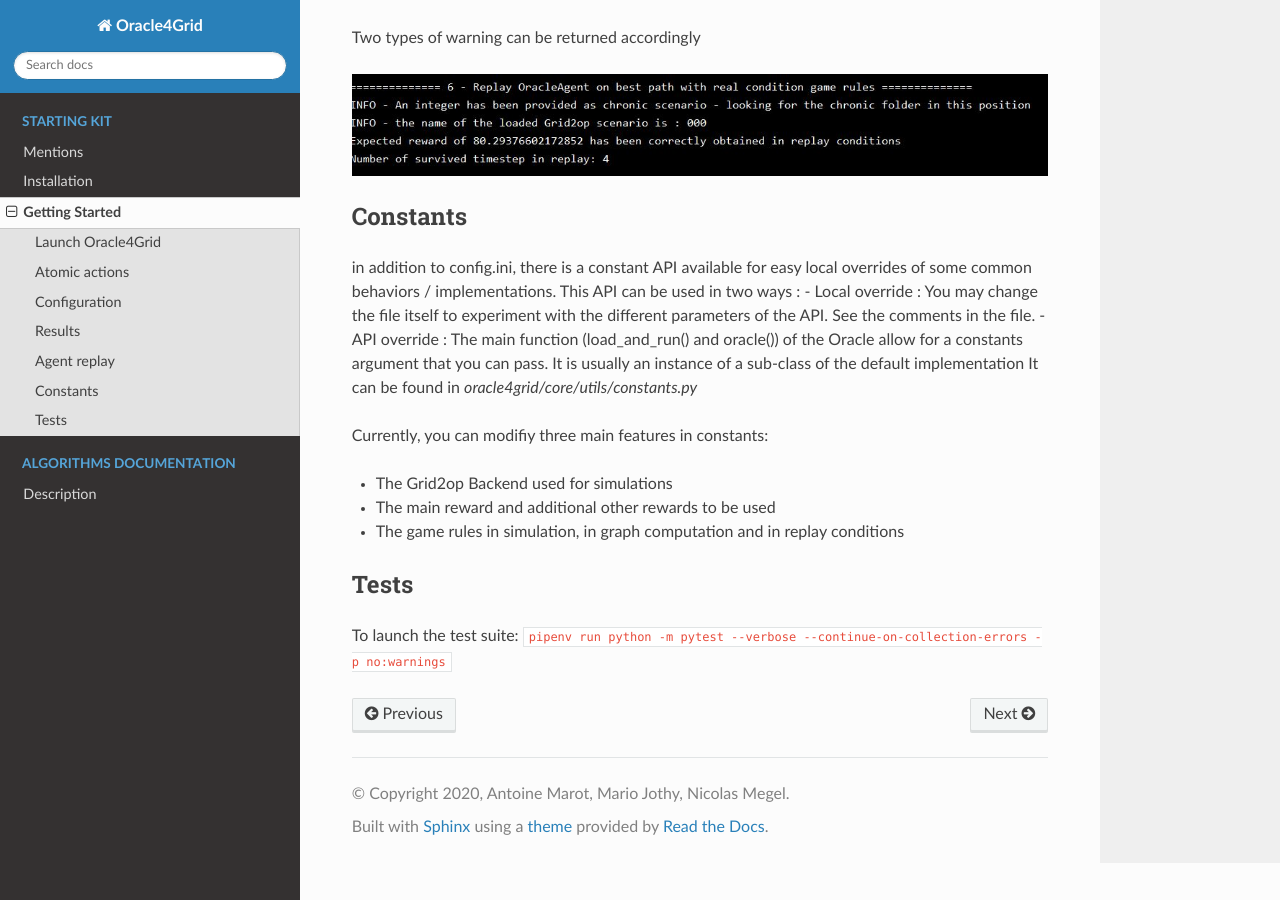
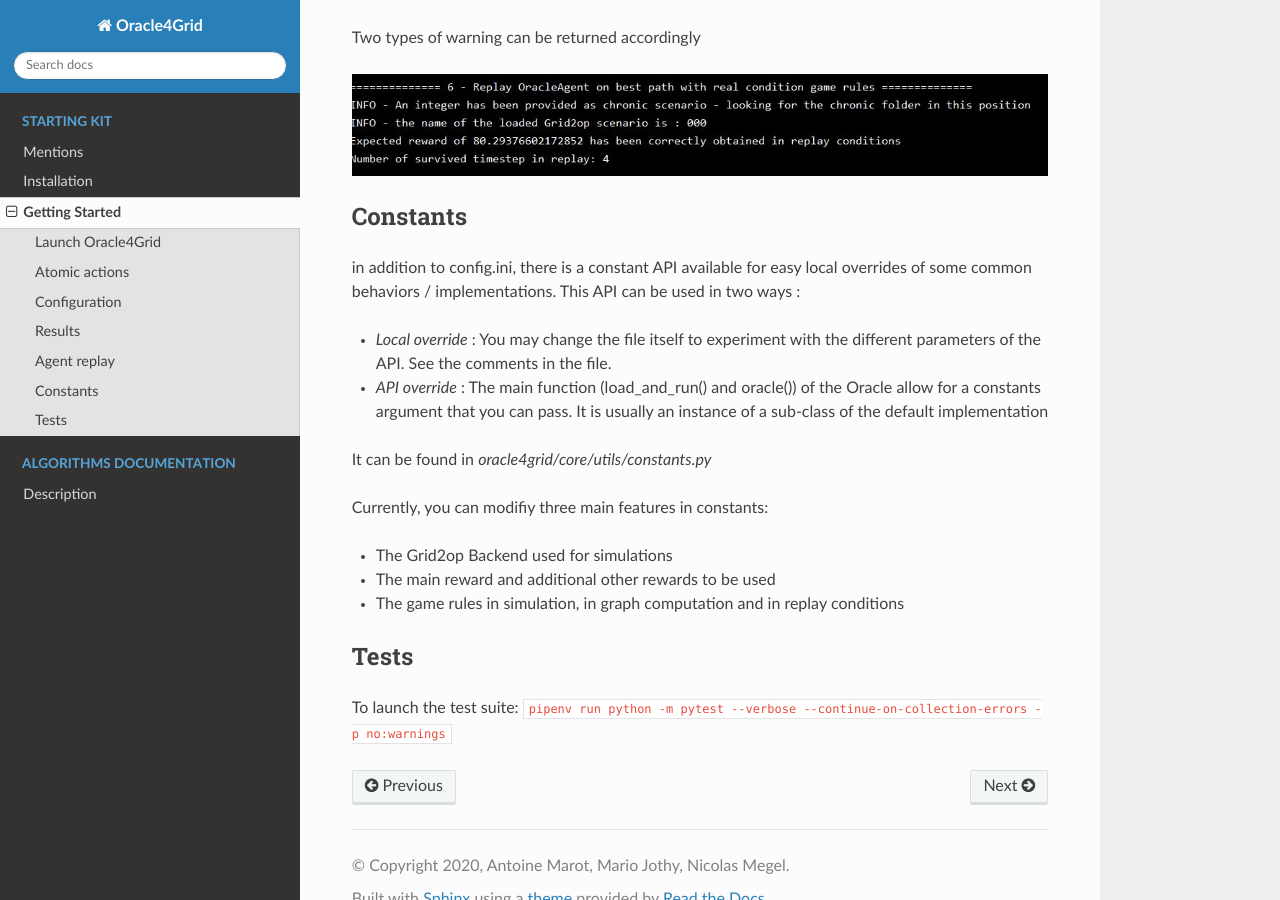
Before and after one commit to marota/Oracle4Grid, a Sphinx documentation site: the page built from docs/GETTING_STARTED.rst, in a window 1280 px wide and 900 px high, scrolled down 2930 px. Built offline with Sphinx 7.4.7 and the Read the Docs theme 2.0.0, drawn with Linux system fonts in a browser that asks for light colours.

```diff
--- a/docs/GETTING_STARTED.rst
+++ b/docs/GETTING_STARTED.rst
@@ -99,10 +99,10 @@ Constants
 
 in addition to config.ini, there is a constant API available for easy local overrides of some common behaviors / implementations.
 This API can be used in two ways :
-- Local override :
-You may change the file itself to experiment with the different parameters of the API. See the comments in the file.
-- API override :
-The main function (load_and_run() and oracle()) of the Oracle allow for a constants argument that you can pass. It is usually an instance of a sub-class of the default implementation
+
+* *Local override* : You may change the file itself to experiment with the different parameters of the API. See the comments in the file.
+* *API override* : The main function (load_and_run() and oracle()) of the Oracle allow for a constants argument that you can pass. It is usually an instance of a sub-class of the default implementation
+
 It can be found in *oracle4grid/core/utils/constants.py*
 
 Currently, you can modifiy three main features in constants:
```
